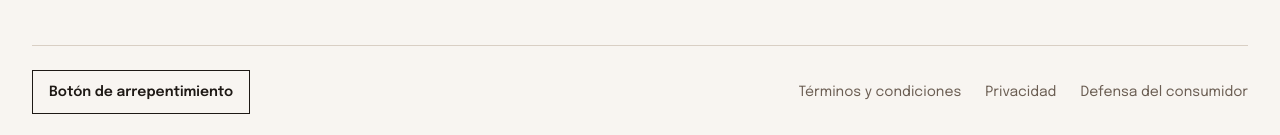
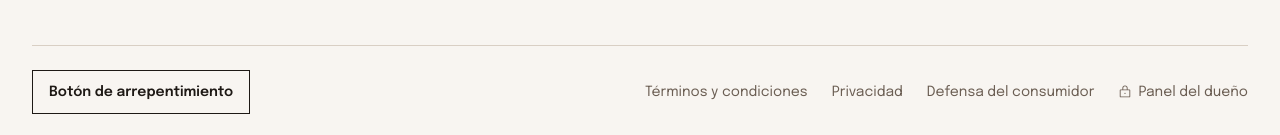
Before and after one commit to manucavallera/adan-demo, a Next.js app: page / in a window 1280 px wide. Shown: the part 3411-3546 px from the top of the page. Built offline with nearby package versions, Linux system fonts and the light colour scheme; no server answers; the database is empty.

Commit message:
Link al panel del dueño en el pie de la web
Co-Authored-By: Claude Opus 5.5 <noreply@anthropic.com>

```diff
--- a/src/components/footer.tsx
+++ b/src/components/footer.tsx
@@ -1,5 +1,5 @@
 import Link from "next/link";
-import { Truck, ArrowsClockwise, CreditCard, WhatsappLogo, InstagramLogo } from "@phosphor-icons/react/dist/ssr";
+import { Truck, ArrowsClockwise, CreditCard, WhatsappLogo, InstagramLogo, Lock } from "@phosphor-icons/react/dist/ssr";
 import { formatPrice, store, waLink, type Settings } from "@/lib/config";
 import { shopCategories, type Product } from "@/lib/products";
 
@@ -84,6 +84,12 @@ export function Footer({ settings, products }: { settings: Settings; products: P
                 Defensa del consumidor
               </a>
             </li>
+            {/* Acceso de Paco al panel. Pide contraseña, así que no importa que lo vean los clientes. */}
+            <li>
+              <Link href="/admin" rel="nofollow" className="inline-flex min-h-11 items-center gap-1.5 hover:text-ink">
+                <Lock size={14} aria-hidden /> Panel del dueño
+              </Link>
+            </li>
           </ul>
         </div>
         {(settings.legalName || settings.cuit) && (
```
